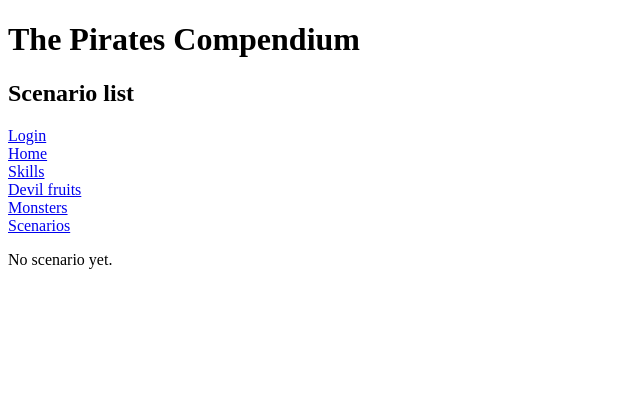
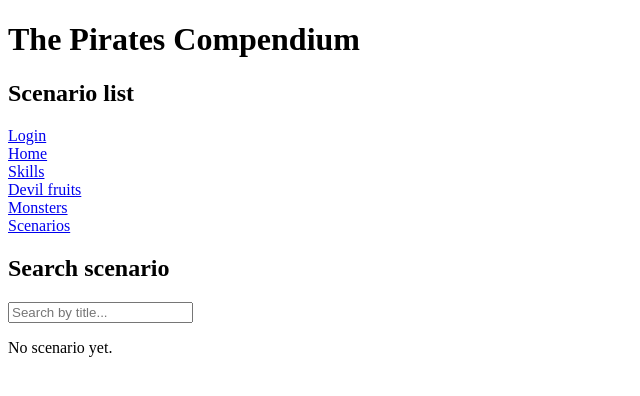
Before and after one commit to SerhiiHryniuk/the-pirates-compendium, a Django app: page /compendium/scenario/ in a window 1280 px wide. Shown: the top 396 px of the page, without its empty margins (0-640 px from the left). Run offline with Django 5.2, Linux system fonts and the light colour scheme; data that the repository does not hold is empty; some libraries are stand-ins or nearby versions.

Commit message:
feat: add live search via HTMX for scenario list page

```diff
--- a/compendium/urls.py
+++ b/compendium/urls.py
@@ -4,7 +4,8 @@ from compendium.views import IndexView, SkillListView, SkillCreateView, SkillDet
     SkillDeleteView, DevilFruitListView, DevilFruitCreateView, DevilFruitDetailView, DevilFruitUpdateView, \
     DevilFruitDeleteView, MonsterListView, MonsterCreateView, MonsterDetailView, MonsterUpdateView, MonsterDeleteView, \
     ScenarioListView, ScenarioCreateView, ScenarioUpdateView, ScenarioDetailView, ScenarioDeleteView, SkillPdfView, \
-    DevilFruitPdfView, MonsterPdfView, ScenarioPdfView, SkillSearchView, DevilFruitSearchView, MonsterSearchView
+    DevilFruitPdfView, MonsterPdfView, ScenarioPdfView, SkillSearchView, DevilFruitSearchView, MonsterSearchView, \
+    ScenarioSearchView
 
 app_name = "compendium"
 
@@ -32,6 +33,7 @@ urlpatterns = [
     path("monster/<slug:slug>/delete/", MonsterDeleteView.as_view(), name="monster_delete"),
     path("monster/<slug:slug>/pdf/", MonsterPdfView.as_view(), name="monster_pdf"),
     path("scenario/", ScenarioListView.as_view(), name="scenario_list"),
+    path("scenario/search/", ScenarioSearchView.as_view(), name="scenario_search"),
     path("scenario/create/", ScenarioCreateView.as_view(), name="scenario_create"),
     path("scenario/<slug:slug>/", ScenarioDetailView.as_view(), name="scenario_detail"),
     path("scenario/<slug:slug>/update/", ScenarioUpdateView.as_view(), name="scenario_update"),
--- a/compendium/views.py
+++ b/compendium/views.py
@@ -349,6 +349,19 @@ class ScenarioListView(ListView):
         return context
 
 
+class ScenarioSearchView(ListView):
+    model = Scenario
+    template_name = 'compendium/scenario_search_results.html'
+    context_object_name = 'scenario_list'
+    paginate_by = 5
+
+    def get_queryset(self):
+        query = self.request.GET.get('search', '')
+        if query:
+            return Scenario.objects.filter(title__icontains=query)
+        return Scenario.objects.all()
+
+
 class ScenarioCreateView(CreateView):
     model = Scenario
     fields = ['title', 'description', 'starting_hook', 'monsters']
--- a/templates/compendium/scenario_list.html
+++ b/templates/compendium/scenario_list.html
@@ -3,6 +3,7 @@
 <head>
   <meta charset="UTF-8">
   <title>The Pirates Compendium - Scenario list</title>
+  <script src="https://unpkg.com/htmx.org@1.9.10"></script>
 </head>
 <body>
   <h1>The Pirates Compendium</h1>
@@ -36,6 +37,18 @@
   <a href="{% url "compendium:monster_list" %}">Monsters</a>
   <br>
   <a href="{% url "compendium:scenario_list" %}">Scenarios</a>
+  <h2>Search scenario</h2>
+  <label>
+    <input
+        type="text"
+        name="search"
+        placeholder="Search by title..."
+        hx-get="{% url 'compendium:scenario_search' %}"
+        hx-trigger="keyup changed delay:300"
+        hx-target="#scenario-results"
+    >
+  </label>
+  <div id="scenario-results">
     {% if scenario_list %}
       <ul>
         {% for scenario in scenario_list %}
@@ -64,5 +77,6 @@
     {% else %}
       <p>No scenario yet.</p>
     {% endif %}
+  </div>
 </body>
 </html>
```
Also changed, not shown: templates/compendium/scenario_search_results.html (added, +38 -0 lines). Lines whose indentation alone changed are shown as unchanged.
